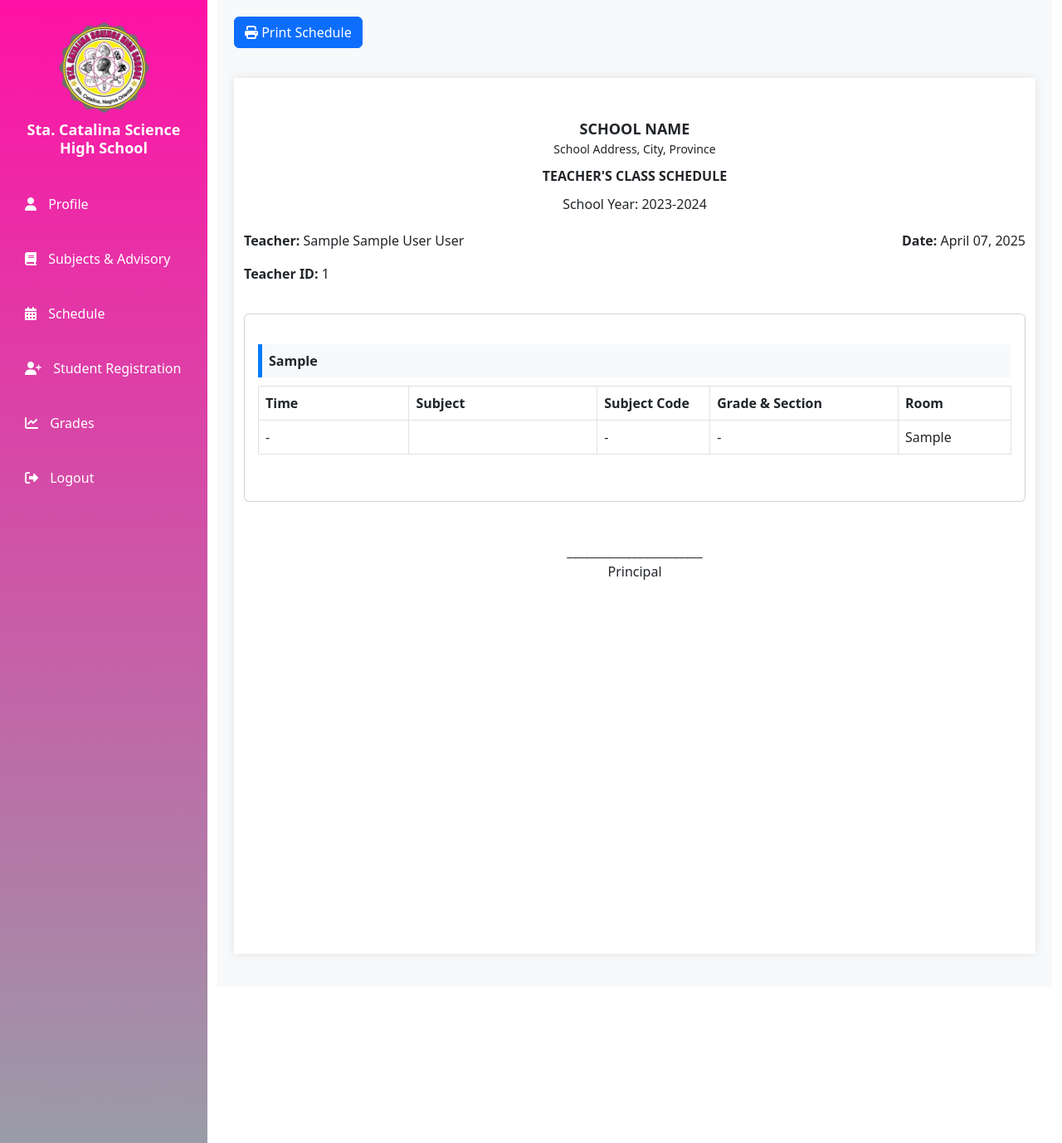
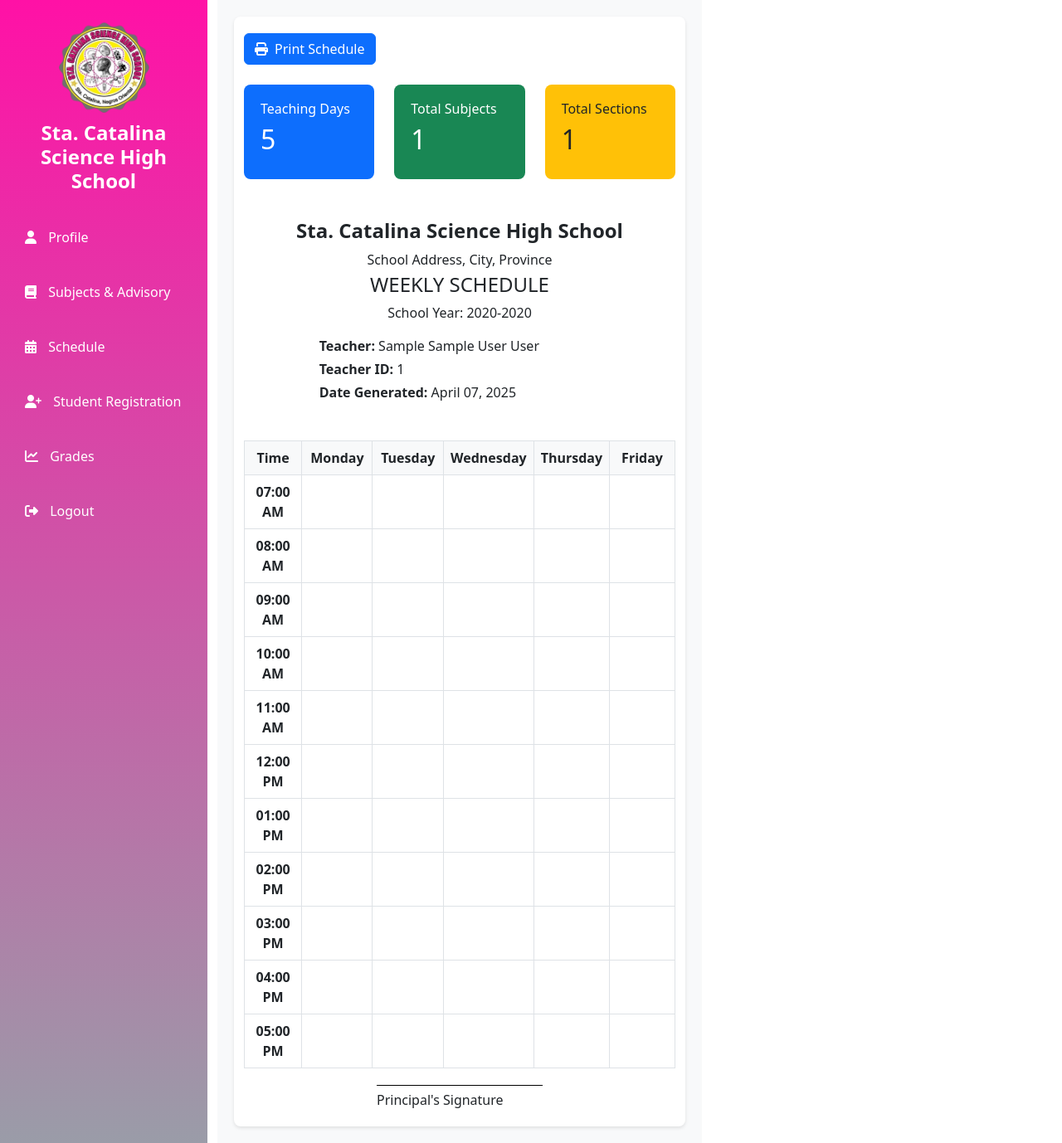
Before and after one commit to KOTLUN/Capstone, a Django app: page /teacher/schedule/ in a window 1280 px wide. Shown: the whole page at 83% size. Run offline with Django 4.2, Linux system fonts and the light colour scheme; a user stored in the database is signed in; data comes from the database, SQL or seed files in the repository; tables that the repository leaves empty hold one stand-in row (values such as "Sample post"); parts of the project's set-up code (start-up, migrations or seed data) failed here and were passed over.

Commit message:
initial commit

```diff
--- a/TeacherPortal/templates/teacher_schedule.html
+++ b/TeacherPortal/templates/teacher_schedule.html
@@ -9,243 +9,175 @@
     <link href="https://cdn.jsdelivr.net/npm/bootstrap@5.3.0/dist/css/bootstrap.min.css" rel="stylesheet">
     <link rel="stylesheet" href="https://cdnjs.cloudflare.com/ajax/libs/font-awesome/6.4.0/css/all.min.css">
     <style>
-        /* Print-specific styles */
-        @media print {
-            .no-print {
-                display: none !important;
+        body {
+            background: #f5f5f5;
         }
 
-            body {
-                padding: 0 !important;
-                margin: 0 !important;
-                font-family: 'Arial', sans-serif !important;
-                font-size: 12pt !important;
-                background-color: white !important;
-                color: black !important;
-                -webkit-print-color-adjust: exact !important;
-                print-color-adjust: exact !important;
+        .layout-wrapper {
+            display: flex;
+            min-height: 100vh;
+        }
+
+        .main-content {
+            flex-grow: 1;
+            padding: 20px;
+            margin-left: 250px;
         }
 
         .container {
-                width: 100% !important;
-                max-width: 100% !important;
-                padding: 0 !important;
-                margin: 0 auto !important;
+            background: white;
+            padding: 20px;
+            border-radius: 8px;
+            box-shadow: 0 2px 4px rgba(0,0,0,0.1);
         }
 
-            .main-content {
-                margin-left: 0 !important;
-                padding: 0 !important;
-                width: 100% !important;
-            }
-
-            /* Force the layout to be visible when printing */
-            .layout-wrapper {
-                display: block !important;
-                width: 100% !important;
-                margin: 0 !important;
-                padding: 0 !important;
-            }
-
-            /* Ensure tables print properly */
-            .table-responsive {
-                overflow: visible !important;
-                display: block !important;
-                width: 100% !important;
-            }
-
-            /* Improve table appearance for printing */
-            .schedule-table {
-                border: 1px solid #000 !important;
-                width: 100% !important;
-                page-break-inside: auto !important;
-            }
-
-            /* Ensure page breaks don't occur in the middle of table rows */
-            tr {
-                page-break-inside: avoid !important;
-            }
-
-            /* Ensure headers print on each page */
-            thead {
-                display: table-header-group !important;
-            }
-
-            /* Set explicit page size and margins */
-            @page {
-                size: letter portrait;
-                margin: 0.5in !important;
-            }
-        }
-
-        /* Regular styles */
-        .header-section {
+        .header {
             text-align: center;
-            margin-bottom: 20px;
+            margin-bottom: 30px;
         }
 
         .school-name {
-            font-size: 18px;
+            font-size: 24px;
             font-weight: bold;
+            margin-bottom: 5px;
         }
 
-        .school-address {
-            font-size: 14px;
+        .schedule-table {
+            width: 100%;
+            border-collapse: collapse;
+            margin: 20px 0;
         }
 
-        .page-title {
-            font-size: 16px;
-            font-weight: bold;
-            margin: 10px 0;
-        }
-
-        .teacher-info {
-            margin-bottom: 20px;
+        .schedule-table th,
+        .schedule-table td {
+            border: 1px solid #dee2e6;
+            padding: 8px;
+            text-align: center;
+            vertical-align: middle;
         }
 
         .schedule-table th {
             background-color: #f8f9fa;
-        }
-
-        .empty-schedule {
-            text-align: center;
-            padding: 20px;
-            font-style: italic;
-            color: #6c757d;
-        }
-
-        .action-buttons {
-            margin-bottom: 20px;
-        }
-
-        .main-content {
-            padding: 20px;
-        }
-
-        @media (min-width: 992px) {
-            .main-content {
-                margin-left: 250px;
-            }
-        }
-
-        .day-header {
-            background-color: #f8f9fa;
-            padding: 8px;
-            margin-top: 20px;
-            margin-bottom: 10px;
-            border-left: 5px solid #007bff;
             font-weight: bold;
         }
 
-        /* Bond paper simulation */
-        .container {
-            background: white;
-            width: 8.5in;
-            min-height: 11in;
-            margin: 20px auto;
-            padding: 0.5in;
-            box-shadow: 0 0 10px rgba(0,0,0,0.1);
-            position: relative;
+        .subject-info {
+            text-align: left;
+            padding: 5px;
+            background-color: #f8f9fa;
+            border-radius: 4px;
+            margin: 2px 0;
+            font-size: 0.9rem;
         }
 
-        /* Screen-only styles */
-        @media screen {
-            body {
-                background: #f0f0f0;
+        .stats-card {
             padding: 20px;
+            border-radius: 8px;
+            color: white;
+            margin-bottom: 20px;
+            transition: transform 0.2s;
         }
 
-            .main-content {
-                background: #f0f0f0;
-            }
+        .stats-card:hover {
+            transform: translateY(-5px);
         }
     </style>
 </head>
 <body>
     <div class="layout-wrapper">
-        <!-- Sidebar - Only visible on screen, not when printing -->
+        <!-- Sidebar -->
         <div class="no-print">
             {% include 'structures/sidebars.html' %}
         </div>
 
-        <!-- Main Content Area -->
+        <!-- Main Content -->
         <div class="main-content">
-            <!-- Action Buttons - Only visible on screen, not when printing -->
-            <div class="action-buttons no-print">
-                <button class="btn btn-primary mb-3" id="printSchedule">
-                    <i class="fas fa-print"></i> Print Schedule
+            <div class="container">
+                <!-- Print Button -->
+                <div class="no-print mb-4">
+                    <button class="btn btn-primary" id="printScheduleBtn">
+                        <i class="fas fa-print me-2"></i>Print Schedule
                     </button>
                 </div>
 
-            <!-- Schedule Content - Visible both on screen and when printing -->
-            <div class="container">
-                <!-- Header for printing -->
-                <div class="header-section text-center">
-                    <div class="school-name">SCHOOL NAME</div>
-                    <div class="school-address">School Address, City, Province</div>
-                    <div class="page-title">TEACHER'S CLASS SCHEDULE</div>
-                    <div>School Year: 2023-2024</div>
+                <!-- Stats Cards -->
+                <div class="row g-4 mb-4 no-print">
+                    <div class="col-md-4">
+                        <div class="stats-card bg-primary">
+                            <h6>Teaching Days</h6>
+                            <h2>5</h2>
+                        </div>
+                    </div>
+                    <div class="col-md-4">
+                        <div class="stats-card bg-success">
+                            <h6>Total Subjects</h6>
+                            <h2>{{ total_subjects }}</h2>
+                        </div>
+                    </div>
+                    <div class="col-md-4">
+                        <div class="stats-card bg-warning text-dark">
+                            <h6>Total Sections</h6>
+                            <h2>{{ total_sections }}</h2>
+                        </div>
+                    </div>
                 </div>
 
-                <!-- Teacher Information -->
-                <div class="teacher-info">
-                    <div class="row">
-                        <div class="col-md-6">
-                            <p><strong>Teacher:</strong> {{ teacher.first_name }} {{ teacher.middle_name|default:'' }} {{ teacher.last_name }}</p>
-                            <p><strong>Teacher ID:</strong> {{ teacher.teacher_id }}</p>
+                <!-- Schedule Content -->
+                <div id="scheduleContent">
+                    <!-- Header -->
+                    <div class="header">
+                        <div class="school-name">Sta. Catalina Science High School</div>
+                        <p class="mb-1">School Address, City, Province</p>
+                        <h2 class="h4 mb-2">WEEKLY SCHEDULE</h2>
+                        <p class="mb-3">School Year: {{ active_school_year.display_name }}</p>
+
+                        <div class="row justify-content-center">
+                            <div class="col-md-8">
+                                <div class="text-start">
+                                    <p class="mb-1"><strong>Teacher:</strong> {{ teacher.first_name }} {{ teacher.middle_name|default:'' }} {{ teacher.last_name }}</p>
+                                    <p class="mb-1"><strong>Teacher ID:</strong> {{ teacher.teacher_id }}</p>
+                                    <p class="mb-3"><strong>Date Generated:</strong> {% now "F d, Y" %}</p>
                                 </div>
-                        <div class="col-md-6 text-md-end">
-                            <p><strong>Date:</strong> {% now "F d, Y" %}</p>
                             </div>
                         </div>
                     </div>
 
                     <!-- Schedule Table -->
-                <div class="card">
-                    <div class="card-body">
-                        {% if schedules %}
-                            {% regroup schedules by day as schedules_by_day %}
-                            {% for day_group in schedules_by_day %}
-                                <div class="day-header">{{ day_group.grouper }}</div>
-                                <div class="table-responsive mb-4">
-                                    <table class="table table-bordered schedule-table">
+                    <table class="schedule-table">
                         <thead>
                             <tr>
-                                                <th width="20%">Time</th>
-                                                <th width="25%">Subject</th>
-                                                <th width="15%">Subject Code</th>
-                                                <th width="25%">Grade & Section</th>
-                                                <th width="15%">Room</th>
+                                <th style="width: 15%;">Time</th>
+                                {% for day in days %}
+                                    <th style="width: 17%;">{{ day }}</th>
+                                {% endfor %}
                             </tr>
                         </thead>
                         <tbody>
-                                            {% for schedule in day_group.list %}
+                            {% for row in schedule_matrix %}
                                 <tr>
-                                                    <td>{{ schedule.start_time|time:"g:i A" }} - {{ schedule.end_time|time:"g:i A" }}</td>
-                                                    <td>{{ schedule.subject.name }}</td>
-                                                    <td>{{ schedule.subject.subject_id|default:'-' }}</td>
-                                                    <td>{{ schedule.grade_level|default:'' }} - {{ schedule.section.section_id|default:'' }}</td>
-                                                    <td>{{ schedule.room|default:'' }}</td>
+                                    <td><strong>{{ row.time }}</strong></td>
+                                    {% for slot in row.slots %}
+                                        <td>
+                                            {% if slot %}
+                                                <div class="subject-info">
+                                                    <strong>{{ slot.subject }}</strong><br>
+                                                    Grade {{ slot.grade_level }} - {{ slot.section }}<br>
+                                                    Room: {{ slot.room }}
+                                                </div>
+                                            {% endif %}
+                                        </td>
+                                    {% endfor %}
                                 </tr>
                             {% endfor %}
                         </tbody>
                     </table>
+
+                    <!-- Signature -->
+                    <div class="signature-line">
+                        <div style="width: 200px; margin: 0 auto;">
+                            <div style="border-top: 1px solid #000; padding-top: 5px;">
+                                Principal's Signature
                             </div>
-                            {% endfor %}
-                        {% else %}
-                            <div class="empty-schedule">
-                                No schedules have been assigned to you yet.
-                            </div>
-                        {% endif %}
-                    </div>
-                </div>
-
-                <!-- Signature Section -->
-                <div class="row signature-section">
-                    <div class="col-md-12 text-center mt-5">
-                        <div class="signature-line d-inline-block">
-                            <div class="signature-title">_______________________</div>
-                            <p>Principal</p>
                         </div>
                     </div>
                 </div>
@@ -253,71 +185,137 @@
         </div>
     </div>
 
-    <!-- Scripts - Only loaded when not printing -->
+    <!-- Scripts -->
     <div class="no-print">
         <script src="https://code.jquery.com/jquery-3.6.0.min.js"></script>
         <script src="https://cdn.jsdelivr.net/npm/bootstrap@5.3.0/dist/js/bootstrap.bundle.min.js"></script>
+    </div>
+
     <script>
-            document.addEventListener('DOMContentLoaded', function() {
-                const printButton = document.getElementById('printSchedule');
-                if (printButton) {
-                    printButton.addEventListener('click', function(e) {
-                        e.preventDefault();
+    $(document).ready(function() {
+        // Print button click handler
+        $('#printScheduleBtn').click(function() {
+            const content = document.getElementById('scheduleContent');
+            const teacherName = "{{ teacher.first_name }} {{ teacher.last_name }}";
 
-                        // Get the content to print
-                        const content = document.querySelector('.container').innerHTML;
-
-                        // Create print window
-                        const printWindow = window.open('', '_blank', 'width=800,height=900');
+            const printWindow = window.open('', '_blank', 'width=800,height=600');
             printWindow.document.write(`
+                <!DOCTYPE html>
                 <html>
                 <head>
-                                    <title>Print Preview</title>
-                                    <link href="https://cdn.jsdelivr.net/npm/bootstrap@5.3.0/dist/css/bootstrap.min.css" rel="stylesheet">
+                    <title>Teacher Schedule - ${teacherName}</title>
+                    <link href="https://cdn.jsdelivr.net/npm/bootstrap@5.0.2/dist/css/bootstrap.min.css" rel="stylesheet">
                     <style>
-                                        body {
-                                            background: #f0f0f0;
-                                            padding: 20px;
-                                        }
-                                        .preview-container {
-                                            background: white;
-                                            width: 8.5in;
-                                            min-height: 11in;
-                                            margin: 20px auto;
-                                            padding: 0.5in;
-                                            box-shadow: 0 0 10px rgba(0,0,0,0.1);
-                                        }
-                                        .print-button {
-                                            position: fixed;
-                                            top: 20px;
-                                            right: 20px;
+                        @page {
+                            size: landscape;
+                            margin: 1.5cm;
                         }
                         @media print {
-                                            body { background: none; padding: 0; }
-                                            .preview-container {
-                                                box-shadow: none;
+                            body {
                                 margin: 0;
                                 padding: 0;
+                                font-size: 12px;
                             }
-                                            .print-button { display: none; }
+                            .container {
+                                width: 100% !important;
+                                max-width: none !important;
+                                padding: 0 !important;
+                                margin: 0 !important;
+                            }
+                            .table {
+                                width: 100% !important;
+                                margin: 0 !important;
+                                border: 1px solid #000 !important;
+                            }
+                            .table th, .table td {
+                                border: 1px solid #000 !important;
+                                padding: 4px 8px !important;
+                            }
+                            .subject-info {
+                                page-break-inside: avoid;
+                                border: none !important;
+                            }
+                        }
+                        body {
+                            font-family: Arial, sans-serif;
+                            line-height: 1.4;
+                        }
+                        .header {
+                            text-align: center;
+                            margin-bottom: 20px;
+                            border-bottom: 2px solid #000;
+                            padding-bottom: 10px;
+                        }
+                        .header h2 {
+                            font-size: 16px;
+                            font-weight: bold;
+                            margin-bottom: 5px;
+                        }
+                        .header p {
+                            font-size: 12px;
+                            margin: 0;
+                        }
+                        .schedule-table {
+                            border-collapse: collapse;
+                            width: 100%;
+                        }
+                        .schedule-table th {
+                            background-color: #f8f9fa !important;
+                            font-weight: bold;
+                            text-align: center;
+                            vertical-align: middle;
+                            font-size: 12px;
+                            border: 1px solid #000;
+                            padding: 8px;
+                        }
+                        .schedule-table td {
+                            vertical-align: top;
+                            padding: 8px;
+                            font-size: 11px;
+                            border: 1px solid #000;
+                        }
+                        .subject-info {
+                            background-color: #f8f9fa;
+                            padding: 4px;
+                            margin: 1px;
+                            text-align: left;
+                        }
+                        .subject-info strong {
+                            display: block;
+                            margin-bottom: 2px;
+                        }
+                        .signature-line {
+                            margin-top: 30px;
+                            text-align: center;
+                        }
+                        .school-name {
+                            font-size: 18px;
+                            font-weight: bold;
+                            margin-bottom: 5px;
                         }
                     </style>
                 </head>
                 <body>
-                                    <button onclick="window.print()" class="btn btn-primary print-button">
-                                        Print
-                                    </button>
-                                    <div class="preview-container">
-                                        ${content}
+                    <div class="container">
+                        ${content.innerHTML}
                     </div>
                 </body>
                 </html>
             `);
+
             printWindow.document.close();
+
+            // Wait for resources to load then print
+            printWindow.onload = function() {
+                setTimeout(function() {
+                    printWindow.print();
+                    setTimeout(function() {
+                        printWindow.close();
+                    }, 500);
+                }, 1000);
+            };
         });
-                }
     });
     </script>
-    </div>
 </body>
 </html>
--- a/TeacherPortal/views.py
+++ b/TeacherPortal/views.py
@@ -220,24 +220,60 @@ def teacher_schedule_view(request):
     """View for teacher's schedule"""
     try:
         teacher = Teachers.objects.get(user=request.user)
+        active_school_year = SchoolYear.get_active()
+
+        # Define time slots
+        time_slots = [
+            '07:00', '08:00', '09:00', '10:00', '11:00',
+            '12:00', '13:00', '14:00', '15:00', '16:00', '17:00'
+        ]
+
+        # Get all schedules for the teacher
         schedules = Schedules.objects.filter(
             teacher_id=teacher
-        ).select_related('subject', 'section')
+        ).select_related('subject', 'section').order_by('day', 'start_time')
 
-        # Get detailed schedule info
-        schedule_info = []
-        for schedule in schedules:
-            info = schedule.get_schedule_info()
-            info['enrolled_count'] = schedule.get_enrolled_students().count()
-            schedule_info.append(info)
+        # Organize schedules by day
+        days = ['Monday', 'Tuesday', 'Wednesday', 'Thursday', 'Friday']
+        schedule_matrix = []
+
+        # Create schedule matrix
+        for time in time_slots:
+            row = {
+                'time': datetime.strptime(time, '%H:%M').strftime('%I:%M %p'),
+                'slots': []
+            }
+
+            for day in days:
+                day_schedules = schedules.filter(day=day)
+                slot_schedule = None
+
+                for schedule in day_schedules:
+                    if schedule.start_time.strftime('%H:%M') == time:
+                        slot_schedule = {
+                            'subject': schedule.subject.name,
+                            'grade_level': schedule.grade_level,
+                            'section': schedule.section.section_id,
+                            'room': schedule.room or '-'
+                        }
+                        break
+
+                row['slots'].append(slot_schedule)
+
+            schedule_matrix.append(row)
 
         context = {
             'teacher': teacher,
-            'schedules': schedule_info
+            'days': days,
+            'schedule_matrix': schedule_matrix,
+            'active_school_year': active_school_year,
+            'total_subjects': schedules.values('subject').distinct().count(),
+            'total_sections': schedules.values('section').distinct().count()
         }
 
         return render(request, 'teacher_schedule.html', context)
     except Exception as e:
+        print(f"Error in teacher_schedule_view: {str(e)}")
         return render(request, 'teacher_schedule.html', {
             'error': f'Error: {str(e)}',
             'user': request.user
```
Also changed, not shown: TeacherPortal/templatetags/schedule_tags.py (added, +18 -0 lines), TeacherPortal/templatetags/__init__.py (added). Lines whose indentation alone changed are shown as unchanged.
